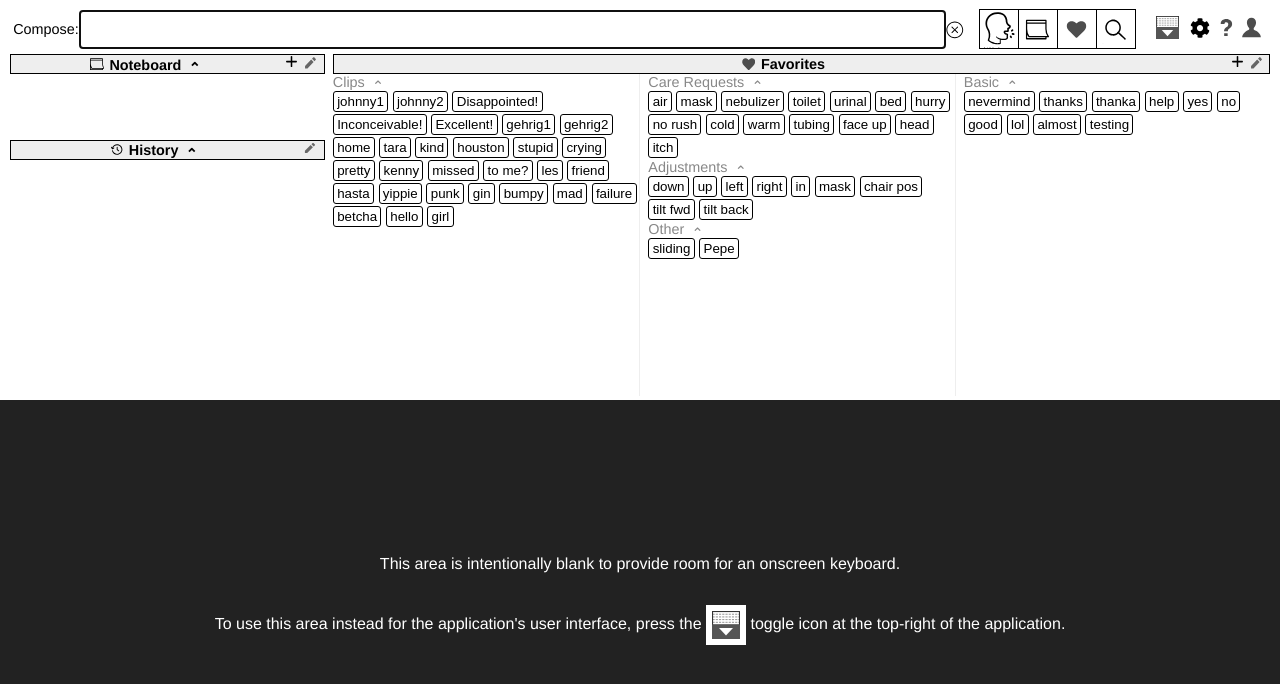
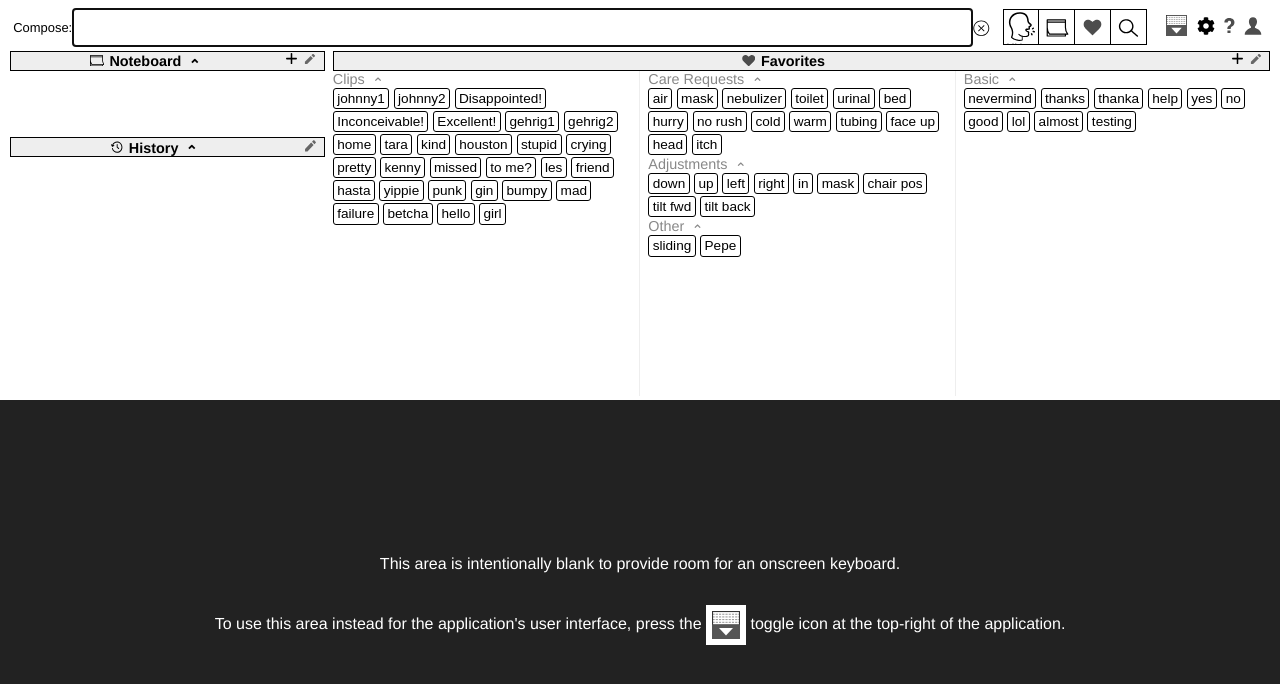
Before and after one commit to JonFerraiolo/eyevocalize, a website with bundled scripts: page client/app.html in a window 1280 px wide. Built offline with nearby package versions, Linux system fonts and the light colour scheme.

Commit message:
get change app font size mostly working

```diff
--- a/client/Favorites.js
+++ b/client/Favorites.js
@@ -57,7 +57,6 @@ let css = `
 }
 .FavoriteContainer {
   display: inline-block;
-  font-size: 0.95rem;
 }
 .Favorites .FavoriteContainer button {
   display: inline-block;
@@ -161,7 +160,7 @@ let css = `
 .Favorites .EditWhatCategories .FavoriteContainer button {
   border: 1px solid #888;
   color: #888;
-  font-size: 0.35rem;
+  font-size: 0.35em;
 }
 .Favorites .EditWhatCategories .FavoritesColumn {
   display: inline-flex;
@@ -191,10 +190,10 @@ let css = `
   padding: 0.5em 0;
 }
 .EditFavoritesChild .ButtonRow button {
-  padding: 0px 15px;
+  padding: 0em 1.1em;
 }
 .EditFavoritesChild .ButtonRow button .arrowButton {
-  margin: -3px 0;
+  margin: -0.2em 0;
 }
 .FavoritesChooseCategory {
   background: white;
--- a/client/TextEntryRow.js
+++ b/client/TextEntryRow.js
@@ -13,7 +13,10 @@ let css = `
   display: flex;
   align-items: center;
   flex: 0;
-  font-size: 0.9rem;
+  font-size: 0.9em;
+}
+.TextEntryRow .TextEntryLabel {
+  font-size: 90%;
 }
 .TextEntryRow textarea {
   height: 2.75emem;
--- a/client/app.css
+++ b/client/app.css
@@ -11,6 +11,9 @@ html, body, .appfullheight {
 }
 html {
   font-family: Helvetica, Arial, sans-serif;
+}
+button,input,textarea,select {
+  font-size: 85%;
 }
 .appmaincontent, .appinitiallyblank {
   height: 50%; /* will get overridden by code which will set height on element.style */
--- a/client/combobox.js
+++ b/client/combobox.js
@@ -122,7 +122,6 @@ export class combobox {
           if (v < min) v = min;
           value = v.toFixed(digits);
           localUpdate(); // necessary on Firefox
-
           onChange(value);
         }
       }
@@ -143,7 +142,8 @@ export class combobox {
           ><select @change=${onChangeSelect} .size=${options.length} style=${selectStyle} @blur=${onBlurSelect}>${optionElements}</select
           ><input id=${inputId} type=${inputType} .value=${value} @input=${onInput} style=${styleMap({width:inputWidthEms+'em'})}></input
           >${comboboxDownArrow}${showPlusMinus ? html`${comboboxPlusIcon}${comboboxMinusIcon}` : '' }</span>
-      `, parentElement)
+      `, parentElement);
+      parentElement.querySelector('select').value = value;
     };
     localUpdate();
   }
```
